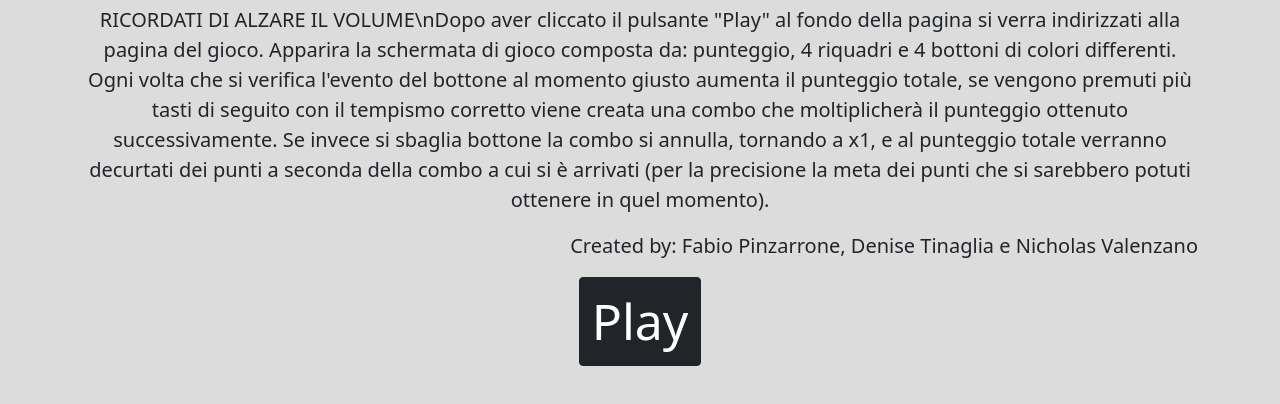
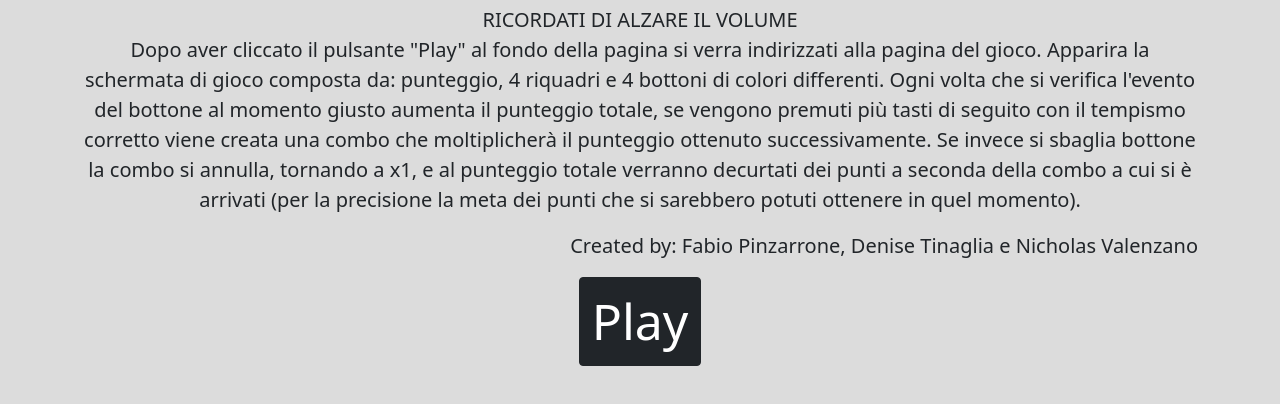
Before and after one commit to Pinzy04/TPSIT, a plain HTML site: page Gioco_JS/index.html in a window 1280 px wide. Shown: the part 282-686 px from the top of the page. Drawn offline with nearby package versions, Linux system fonts and the light colour scheme.

Commit message:
Update index.html

```diff
--- a/Gioco_JS/index.html
+++ b/Gioco_JS/index.html
@@ -38,7 +38,7 @@
                 viene presentato casualmente aumentando il punteggio totale ogni volta che viene premuto il tasto al momento giusto.
             </p>
             <h2> Dinamiche del gioco </h2>
-            <p> RICORDATI DI ALZARE IL VOLUME\nDopo aver cliccato il pulsante "Play" al fondo della pagina si verra indirizzati alla pagina del gioco. Apparira la schermata
+            <p> RICORDATI DI ALZARE IL VOLUME<br>Dopo aver cliccato il pulsante "Play" al fondo della pagina si verra indirizzati alla pagina del gioco. Apparira la schermata
                 di gioco composta da: punteggio, 4 riquadri e 4 bottoni di colori differenti.
                 Ogni volta che si verifica l'evento del bottone al momento giusto aumenta il punteggio totale, se vengono premuti più tasti di
                 seguito con il tempismo corretto viene creata una combo che moltiplicherà il punteggio ottenuto successivamente.
```
